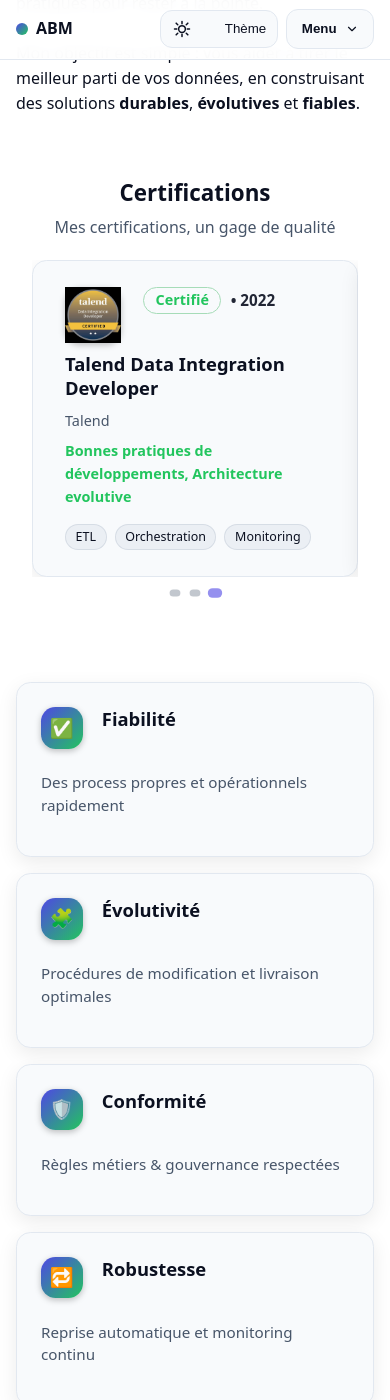
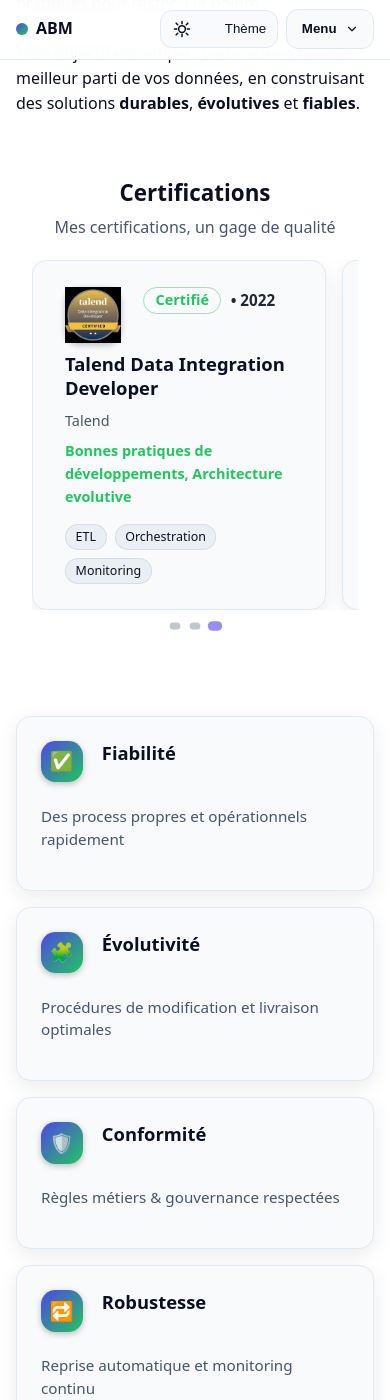
Before and after one commit to Marssouss/Marssouss.github.io, a Jekyll site: the page built from index.md, in a window 390 px wide and 1400 px high, scrolled down 614 px. Built offline with Jekyll 4.4.1, drawn with Linux system fonts in a browser that asks for light colours; grey boxes are pictures that could not be loaded.

Commit message:
gap card

```diff
--- a/assets/styles.css
+++ b/assets/styles.css
@@ -482,28 +482,26 @@ main{max-width:var(--container);margin:auto;padding:2rem 1rem}
 }
 
 
-/* ===== MOBILE (<=899px): 1 carte centrée (type KPI) ===== */
+/* ===== MOBILE (<=899px): 1 carte centrée avec air ===== */
 @media (max-width: 899px){
-  /* l’air vient du padding du viewport, pas du rail */
   .certs-viewport{
-    padding-inline: 1rem;      /* air à gauche/droite */
-    overflow: hidden;          /* masque toute “peek” */
+    padding-inline: 1rem;  /* air gauche/droite */
+    overflow: hidden;
   }
 
   .certs-rail{
     grid-auto-flow: column;
-    grid-auto-columns: 100%;   /* 1 slide = 100% du viewport utile */
-    gap: 0;                    /* pas d’espace qui ferait dépasser */
-    padding: 0;                /* on laisse le padding au viewport */
+    grid-auto-columns: calc(100% - 2rem);  /* 1rem d’air de chaque côté */
+    gap: 1rem;                             /* espace entre les cartes */
+    padding: 0;                            /* padding déplacé au viewport */
     overflow-x: auto;
     scroll-snap-type: x mandatory;
     -webkit-overflow-scrolling: touch;
   }
 
   .certs-rail > li{
-    width: 100%;
-    scroll-snap-align: center; /* centre parfaitement la carte */
+    scroll-snap-align: center;  /* la carte s’aligne bien au centre */
   }
 
-  .cert-card{ width: 100%; }   /* sécurité */
+  .cert-card{ width: 100%; }
 }
```
